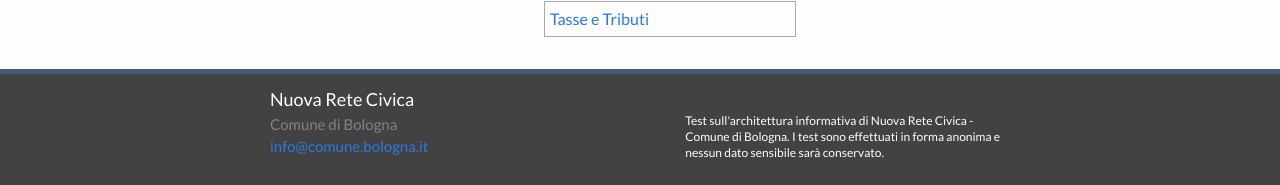
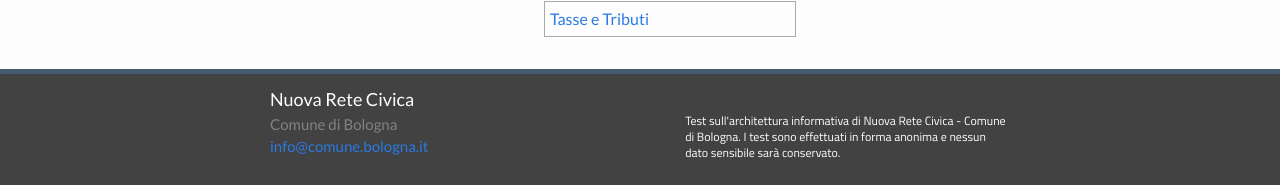
Before and after one commit to Co-Bo/Co-Bo.github.io, a Jekyll site: the page built from index.markdown, in a window 1280 px wide. Shown: the part 796-981 px from the top of the page. Built offline with Jekyll 4.4.1, drawn with Linux system fonts in a browser that asks for light colours.

Commit message:
Update main.scss

```diff
--- a/assets/main.scss
+++ b/assets/main.scss
@@ -26,6 +26,11 @@ a:visited, a:visited:hover {
 }
 .site-title {
   font-weight: 500;
+
+  &:hover, &:visited:hover {
+    text-decoration: none;
+    color: #fff;
+  }
 }
 header .wrapper {
   display: flex;
@@ -96,6 +101,9 @@ li.first-current {
   }
 }
 
+
+
+//Footer
 footer.site-footer {
   background-color: $bologrey;
   border-top: 5px solid $bologrigio;
@@ -108,5 +116,6 @@ footer.site-footer {
   font-size: 12px;
   line-height: 16px;
   color: #fff;
+  font-family: "Titillium Web";
 }
 }
```
